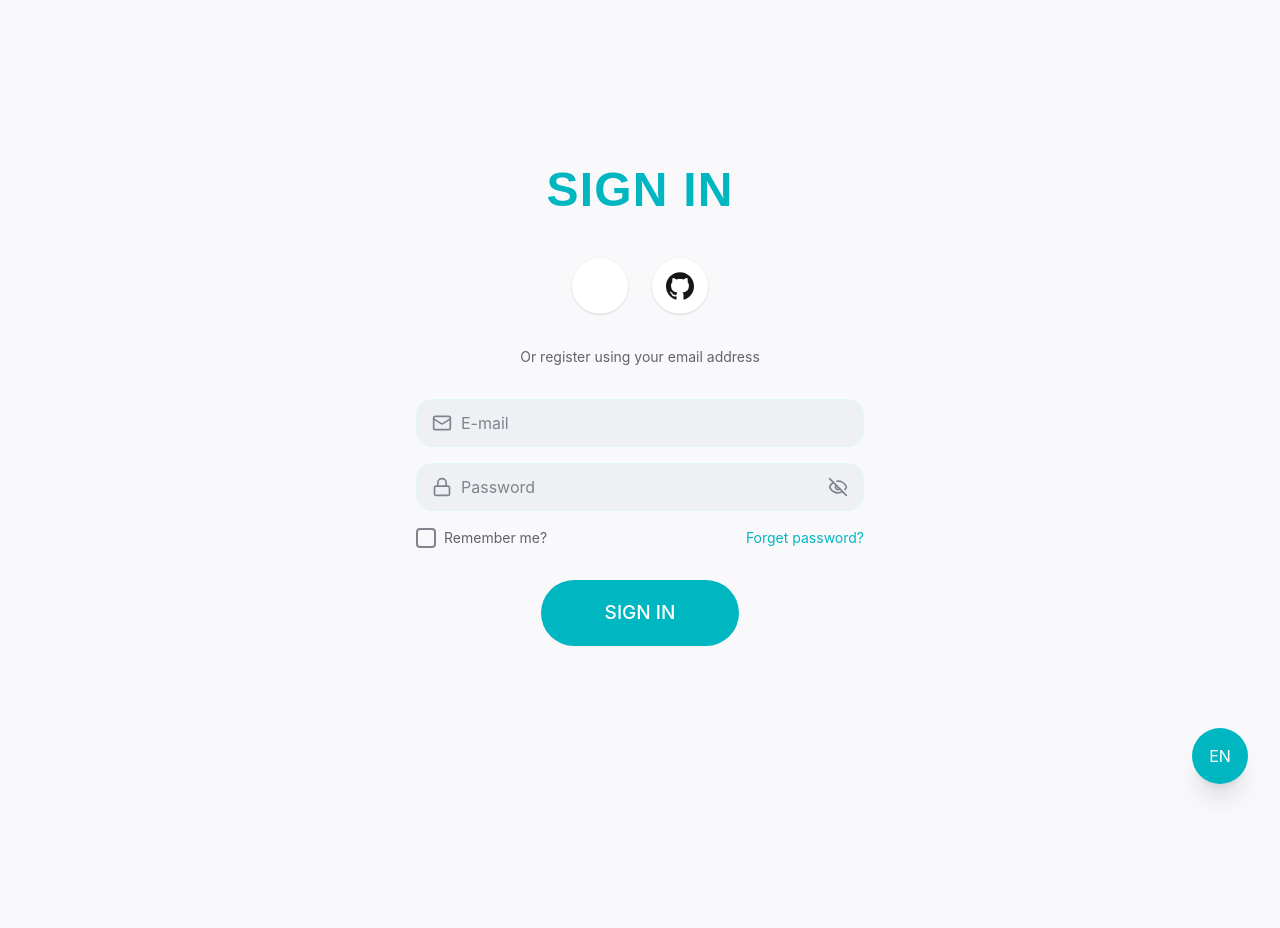
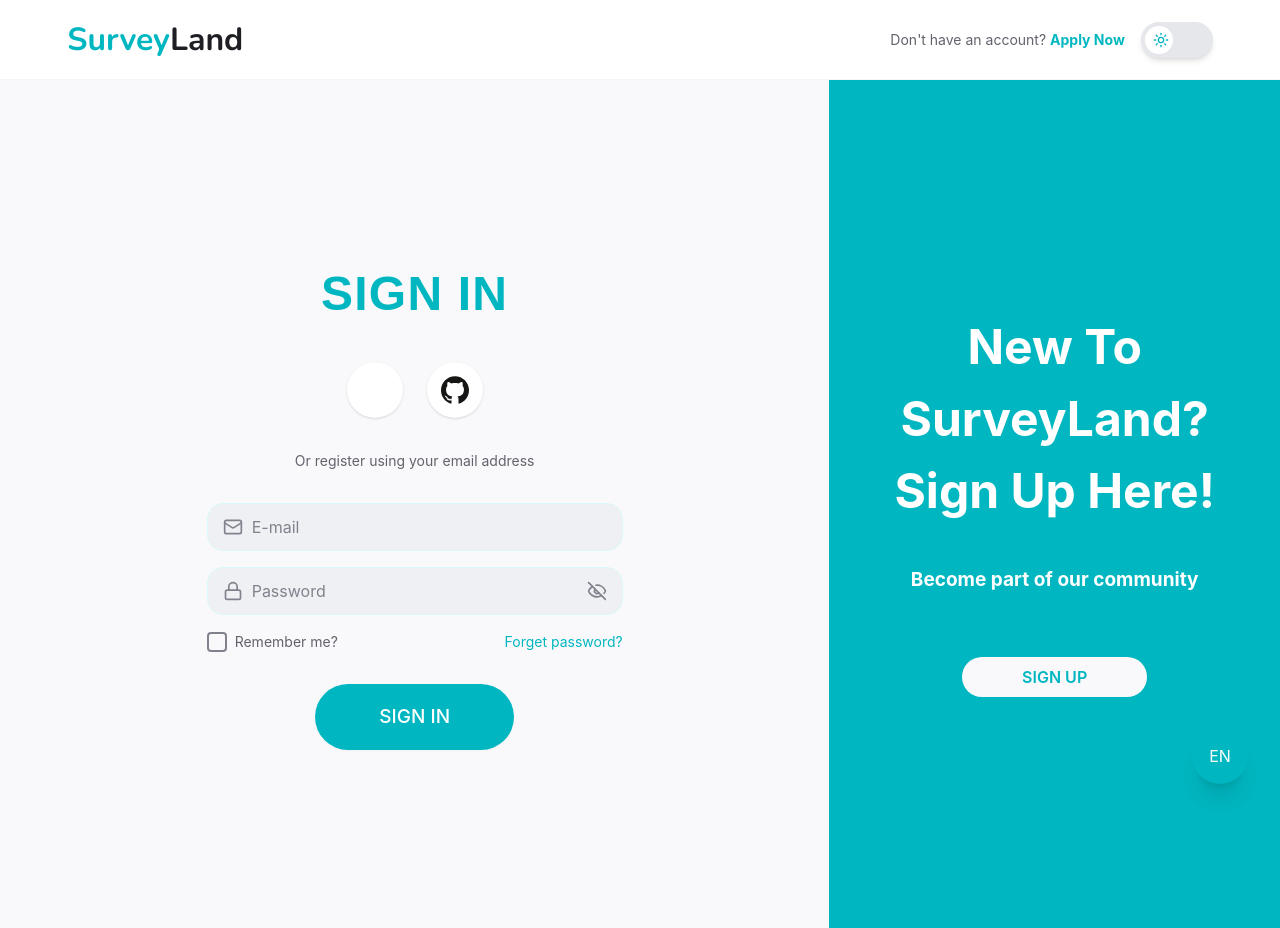
Before and after one commit to AfaaqWare/R8-SurveyLand-T1, a Next.js app: page /sign-in in a window 1280 px wide. Before the commit the page ends 800 px from the top, so only its background shows below. Built offline with nearby package versions, Linux system fonts and the light colour scheme; no server answers; some icons are missing.

Commit message:
feat: apply auth layout to sign-in page

```diff
--- a/src/app/(guest)/sign-in/page.tsx
+++ b/src/app/(guest)/sign-in/page.tsx
@@ -1,5 +1,30 @@
+"use client";
+
+import { useTranslations } from "next-intl";
+import { authSheetRoutes } from "@/shared/utils/routes";
+import AuthLayout from "@/shared/components/templates/AuthLayout";
 import SignInSection from "@/shared/components/organisms/SignInSection";
 
 export default function SignInPage() {
-  return <SignInSection />;
+  const t = useTranslations("auth.sheets");
+  const route = authSheetRoutes.find((r) => r.path === "/sign-in");
+  const sheet =
+    route?.i18nKey && route.ctaPath
+      ? {
+          title: t(`${route.i18nKey}.title`),
+          subtitle: t(`${route.i18nKey}.subtitle`),
+          ctaLabel: t(`${route.i18nKey}.cta`),
+          ctaHref: route.ctaPath,
+        }
+      : undefined;
+
+  return (
+    <AuthLayout
+      sheetFirst={route?.sheetFirst}
+      sheet={sheet}
+      showHeaderCta={Boolean(route?.i18nKey)}
+    >
+      <SignInSection />
+    </AuthLayout>
+  );
 }
--- a/src/messages/ar.json
+++ b/src/messages/ar.json
@@ -9,7 +9,6 @@
     "item7": "الإعدادات",
     "btn": "تسجيل الدخول"
   },
-
   "publicPages": {
     "home": {
       "hero-section": {
@@ -51,7 +50,6 @@
       "submit": "تسجيل الدخول"
     }
   },
-
   "ui-state": {
     "loading": "جارٍ التحميل...",
     "notFound": {
@@ -99,7 +97,9 @@
       }
     }
   },
-  "common": { "ok": "حسنا" },
+  "common": {
+    "ok": "حسنا"
+  },
   "pricing": {
     "headingPrefix": "الخطط و",
     "headingAccent": "الأسعار",
@@ -186,5 +186,27 @@
       "required": "مطلوب",
       "submit": "إرسال الإجابات"
     }
+  },
+  "auth": {
+    "header": {
+      "signIn": {
+        "prefix": "ليس لديك حساب؟",
+        "apply": "قدّم طلبك الآن"
+      },
+      "signUp": {
+        "prefix": "هل لديك حساب بالفعل؟",
+        "apply": "سجّل الدخول الآن"
+      },
+      "loginBtn": "تسجيل الدخول",
+      "signUpBtn": "إنشاء حساب",
+      "home": "الرئيسية"
+    },
+    "sheets": {
+      "signIn": {
+        "title": "هل أنت جديد على SurveyLand؟ سجّل الآن!",
+        "subtitle": "كن جزءًا من مجتمعنا",
+        "cta": "إنشاء حساب"
+      }
+    }
   }
 }
--- a/src/messages/en.json
+++ b/src/messages/en.json
@@ -9,7 +9,6 @@
     "item7": "settings",
     "btn": "Login"
   },
-
   "publicPages": {
     "home": {
       "hero-section": {
@@ -51,7 +50,6 @@
       "submit": "Sign in"
     }
   },
-
   "ui-state": {
     "loading": "Loading...",
     "notFound": {
@@ -67,7 +65,6 @@
       "default": "No data available to display."
     }
   },
-
   "dashboard": {
     "common": {
       "cancel": "Cancel",
@@ -100,7 +97,9 @@
       }
     }
   },
-  "common": { "ok": "ok" },
+  "common": {
+    "ok": "ok"
+  },
   "pricing": {
     "headingPrefix": "Plans &",
     "headingAccent": "Pricing",
@@ -187,5 +186,27 @@
       "required": "Required",
       "submit": "Submit Response"
     }
+  },
+  "auth": {
+    "header": {
+      "signIn": {
+        "prefix": "Don't have an account?",
+        "apply": "Apply Now"
+      },
+      "signUp": {
+        "prefix": "Already have an account?",
+        "apply": "Log in now"
+      },
+      "loginBtn": "Login",
+      "signUpBtn": "Sign Up",
+      "home": "Home"
+    },
+    "sheets": {
+      "signIn": {
+        "title": "New to SurveyLand? Sign up here!",
+        "subtitle": "Become part of our community",
+        "cta": "SIGN UP"
+      }
+    }
   }
 }
```
